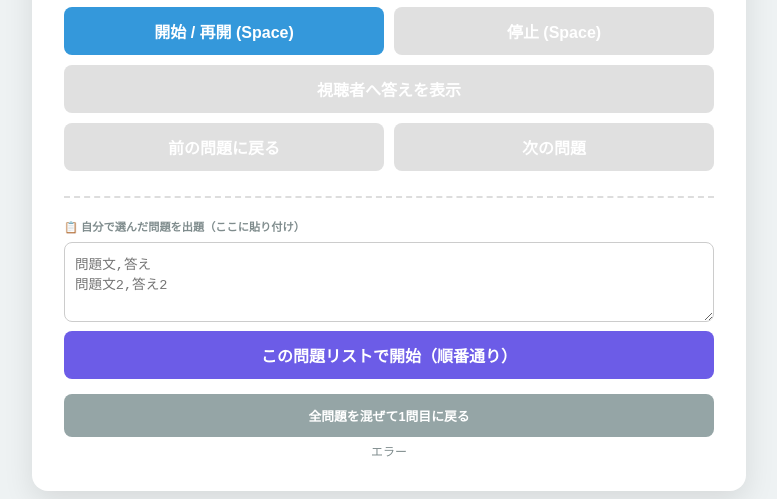
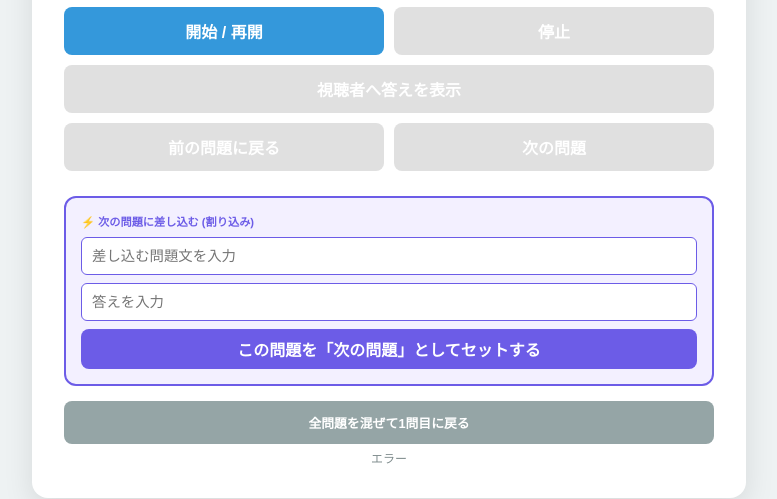
Before and after one commit to atsui319/quiz_v2.0, a plain HTML site: page index.html in a window 1280 px wide. Shown: the part 518-1017 px from the top of the page, without its empty margins (251-1028 px from the left). Drawn offline with Linux system fonts and the light colour scheme; no server answers.

Commit message:
Update index.html

```diff
--- a/index.html
+++ b/index.html
@@ -3,7 +3,7 @@
 <head>
     <meta charset="UTF-8">
     <meta name="viewport" content="width=device-width, initial-scale=1.0">
-    <title>クイズコンソール - 戻る機能追加版</title>
+    <title>クイズコンソール - 即時差し込み版</title>
     <style>
         body { font-family: "Helvetica Neue", Arial, "Hiragino Kaku Gothic ProN", "Hiragino Sans", Meiryo, sans-serif; display: flex; flex-direction: column; align-items: center; background-color: #eef2f3; padding: 20px; color: #333; }
         .container { background: white; padding: 2rem; border-radius: 16px; box-shadow: 0 10px 30px rgba(0,0,0,0.1); width: 100%; max-width: 650px; }
@@ -34,12 +34,14 @@
 
         .btn-primary { background: #3498db; color: white; }
         .btn-stop { background: #e74c3c; color: white; }
-        .btn-prev { background: #95a5a6; color: white; } /* 戻るボタン用 */
+        .btn-prev { background: #95a5a6; color: white; }
         .btn-next { background: #2ecc71; color: white; }
         .btn-sub { background: #9b59b6; color: white; width: 100%; margin-bottom: 10px; }
 
-        .custom-input-area { margin-top: 25px; padding-top: 20px; border-top: 2px dashed #ddd; }
-        textarea { width: 100%; height: 80px; padding: 10px; border-radius: 8px; border: 1px solid #ccc; box-sizing: border-box; font-size: 0.85rem; margin-top: 5px; }
+        /* 差し込みエリア */
+        .insert-area { margin-top: 25px; padding: 15px; border: 2px solid #6c5ce7; border-radius: 12px; background: #f3f0ff; }
+        .insert-grid { display: grid; grid-template-columns: 1fr; gap: 8px; margin-top: 8px; }
+        .insert-input { padding: 10px; border-radius: 6px; border: 1px solid #6c5ce7; font-size: 0.9rem; width: 100%; box-sizing: border-box; }
         .status-msg { font-size: 0.75rem; color: #7f8c8d; text-align: center; margin-top: 5px; }
     </style>
 </head>
@@ -85,8 +87,8 @@
     </div>
 
     <div class="controls">
-        <button id="startBtn" class="btn-primary" onclick="startQuiz()">開始 / 再開 (Space)</button>
-        <button id="stopBtn" class="btn-stop" onclick="stopQuiz()" disabled>停止 (Space)</button>
+        <button id="startBtn" class="btn-primary" onclick="startQuiz()">開始 / 再開</button>
+        <button id="stopBtn" class="btn-stop" onclick="stopQuiz()" disabled>停止</button>
     </div>
 
     <button id="showAnsBtn" class="btn-primary" style="background:#f1c40f; width:100%; margin-bottom:10px;" onclick="toggleSubAnswer()" disabled>視聴者へ答えを表示</button>
@@ -96,10 +98,13 @@
         <button id="nextBtn" class="btn-next" onclick="nextQuestion()" disabled>次の問題</button>
     </div>
 
-    <div class="custom-input-area">
-        <div class="admin-label">📋 自分で選んだ問題を出題（ここに貼り付け）</div>
-        <textarea id="customInput" placeholder="問題文,答え&#13;&#10;問題文2,答え2"></textarea>
-        <button class="btn-primary" style="width:100%; margin-top:5px; background:#6c5ce7;" onclick="loadCustomQuestions()">この問題リストで開始（順番通り）</button>
+    <div class="insert-area">
+        <div class="admin-label" style="color:#6c5ce7">⚡ 次の問題に差し込む (割り込み)</div>
+        <div class="insert-grid">
+            <input type="text" id="nextQ" class="insert-input" placeholder="差し込む問題文を入力">
+            <input type="text" id="nextA" class="insert-input" placeholder="答えを入力">
+            <button class="btn-primary" style="background:#6c5ce7; padding:8px;" onclick="insertQuestion()">この問題を「次の問題」としてセットする</button>
+        </div>
     </div>
 
     <button style="margin-top:15px; width:100%; background:#95a5a6; color:white; font-size: 0.8rem;" onclick="resetAll()">全問題を混ぜて1問目に戻る</button>
@@ -185,18 +190,21 @@
         });
     }
 
-    function loadCustomQuestions() {
-        const input = document.getElementById("customInput").value;
-        if (!input.trim()) return alert("問題を入力してください");
-        const rows = input.split(/\r?\n/).filter(r => r.trim() !== "");
-        quizData = rows.map(row => {
-            const parts = row.split(/,|，/);
-            return { q: parts[0] || "", a: parts[1] || "" };
-        });
-        document.querySelectorAll('.btn-genre').forEach(b => b.classList.remove('active'));
-        currentIdx = 0;
-        resetState();
-        document.getElementById("status").innerText = `自作リストを読み込みました`;
+    // 💡 問題を差し込む関数
+    function insertQuestion() {
+        const q = document.getElementById("nextQ").value;
+        const a = document.getElementById("nextA").value;
+        if (!q || !a) return alert("問題文と答えを入力してください");
+
+        // 次のインデックスに割り込ませる
+        quizData.splice(currentIdx + 1, 0, { q, a });
+
+        document.getElementById("nextQ").value = "";
+        document.getElementById("nextA").value = "";
+        document.getElementById("status").innerText = "次の問題に差し込みました！";
+
+        // 「次の問題」ボタンを有効にする（現在の問題を解き終わっていなくても進めるように）
+        els.nextBtn.disabled = false;
     }
 
     function changeGenre(genre, event) {
@@ -324,15 +332,6 @@
 
     function toggleTypeMode() { resetState(); }
 
-    document.addEventListener('keydown', (e) => {
-        if (els.typeMode.checked) return;
-        if (e.code === 'Space') {
-            e.preventDefault();
-            if (isRunning) stopQuiz();
-            else if (!els.startBtn.disabled) startQuiz();
-        }
-    });
-
     init();
 </script>
 </body>
```
